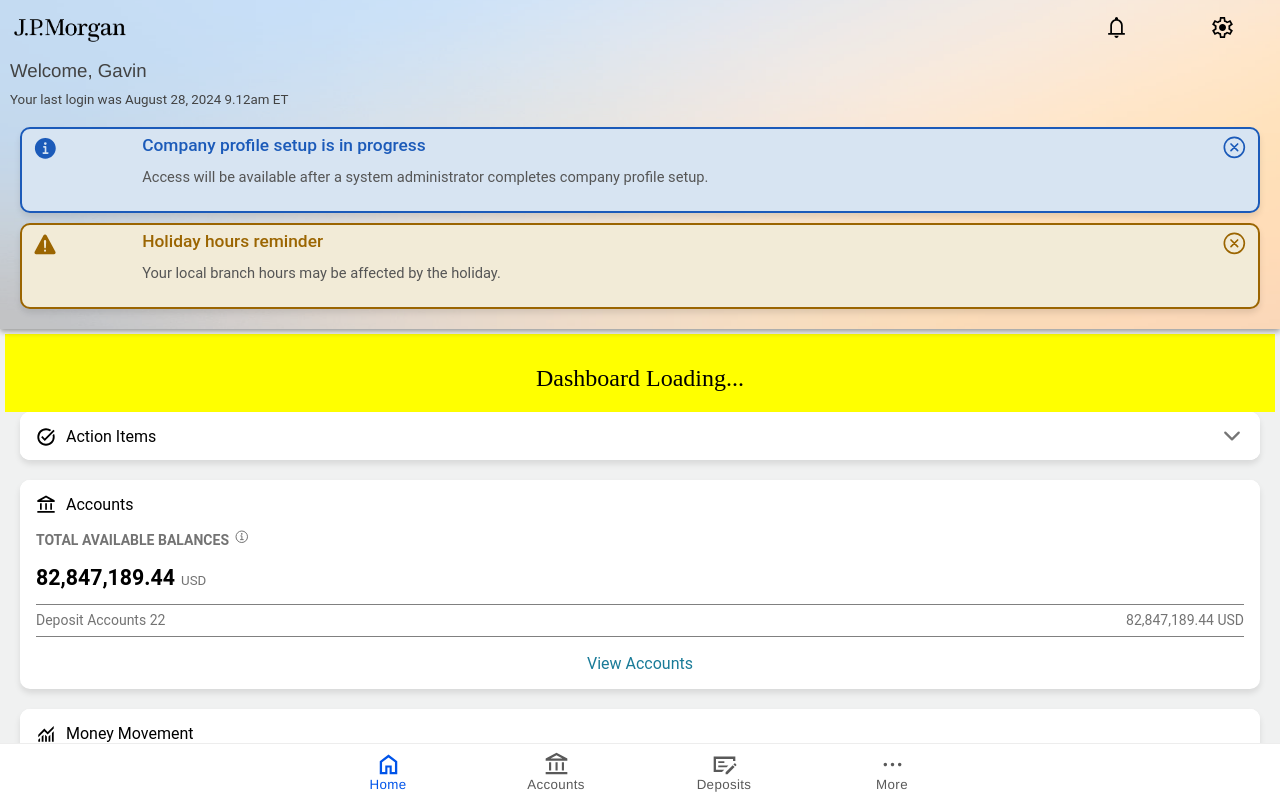
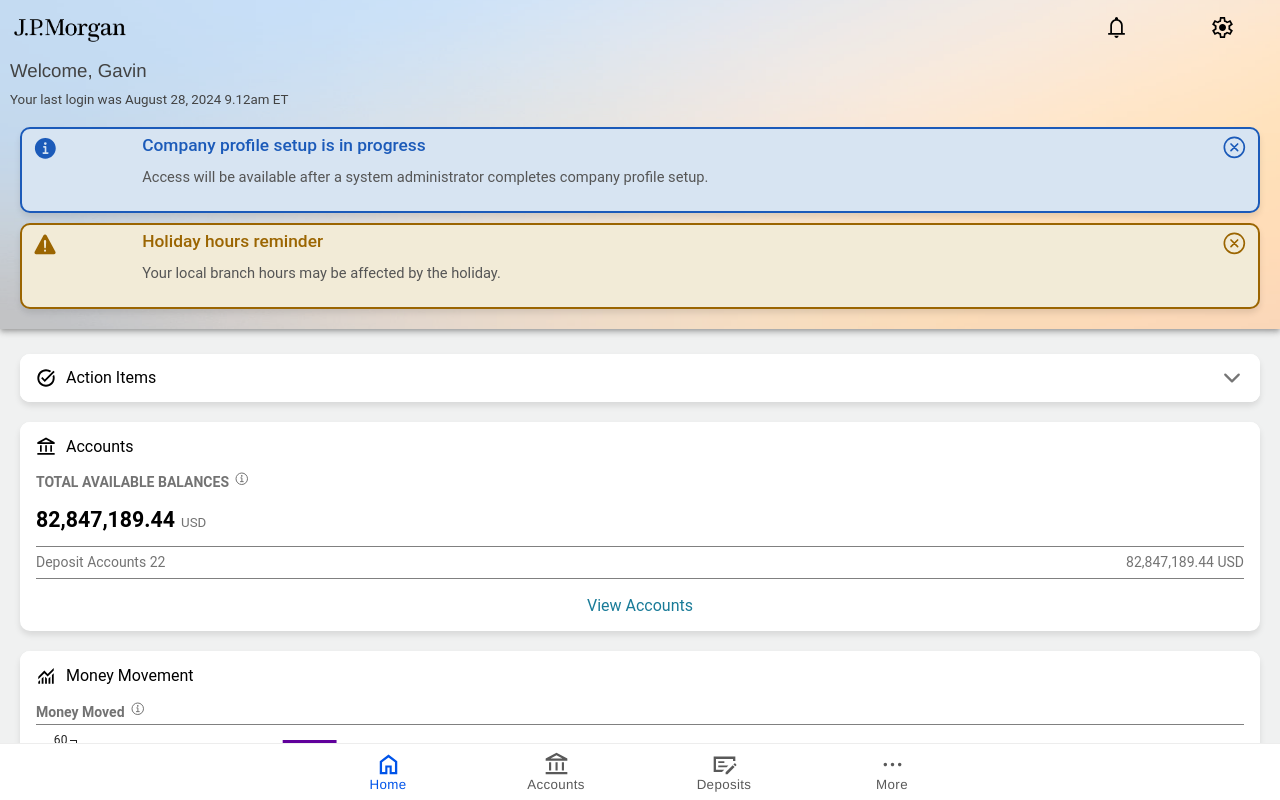
Before and after one commit to gavinhamilton1/digital-banking, a React (Vite) app: page /tabbar/dashboard in a window 1280 px wide. Built offline with nearby package versions, Linux system fonts and the light colour scheme.

Commit message:
Fix ion-page-invisible issue: remove nested IonReactRouter and IonPage

```diff
--- a/src/Dashboard.tsx
+++ b/src/Dashboard.tsx
@@ -40,8 +40,7 @@
       </IonHeader>
       <IonContent className='ion-content-std' style={{backgroundColor: 'white', minHeight: '100vh'}}>
         <IonGrid>
-        <IonRow><IonCol style={{paddingTop: '10px', backgroundColor: 'yellow', color: 'black'}}>
-          <h1 style={{color: 'black', fontSize: '24px'}}>Dashboard Loading...</h1>
+        <IonRow><IonCol style={{paddingTop: '10px'}}>
           </IonCol></IonRow>
           <IonRow><IonCol>
             <ActionItems />
--- a/src/TabBar.tsx
+++ b/src/TabBar.tsx
@@ -1,9 +1,7 @@
-import React, { useState } from 'react';
-import { IonContent, IonList, IonItem, IonLabel, IonInput, IonIcon, IonToggle, IonButton, IonListHeader, IonInputPasswordToggle, IonImg, IonGrid, IonRow, IonCol, IonCard, IonCardHeader, IonCardTitle, IonCardSubtitle, IonCardContent, IonTabs, IonRouterOutlet, IonTabBar, IonTabButton, IonAccordionGroup, IonAccordion, IonApp, IonPage } from '@ionic/react';
+import React from 'react';
+import { IonTabs, IonRouterOutlet, IonTabBar, IonTabButton, IonLabel } from '@ionic/react';
 import './public.css';
-import { Link, Redirect, Route } from 'react-router-dom';
-import { IonReactRouter } from '@ionic/react-router';
-import Login from './Login';
+import { Redirect, Route } from 'react-router-dom';
 import AccordionTest from './ActionItems';
 import Dashboard from './Dashboard';
 import Accounts from './Accounts';
@@ -12,8 +10,6 @@
 
 const TabBar: React.FC = () => {
   return (
-    <IonPage>
-      <IonReactRouter>
     <IonTabs>
       <IonRouterOutlet>
         <Redirect exact path="/tabbar" to="/tabbar/dashboard" />
@@ -44,8 +40,6 @@
 
       </IonTabBar>
     </IonTabs>
-      </IonReactRouter>
-    </IonPage>
   );
 };
 
```
Lines whose indentation alone changed are shown as unchanged.
